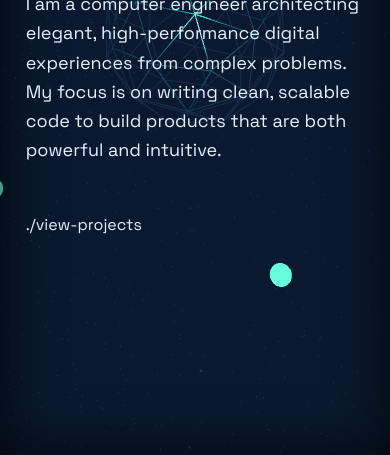
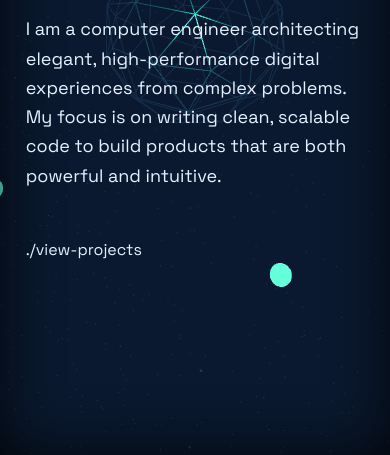
Before and after one commit to sahalthakor/portfolio, a plain HTML site: page index.html in a window 390 px wide. Shown: the part 389-844 px from the top of the page. Drawn offline with nearby package versions, Linux system fonts and the light colour scheme; animation ran at ten frames a second.

Commit message:
Update index.html

```diff
--- a/index.html
+++ b/index.html
@@ -136,13 +136,15 @@
 
         .content-section {
             position: fixed;
-            top: 50%;
+            top: 53%;
+            /* Pushed down to create space from header */
             left: 50%;
             transform: translate(-50%, -50%);
             z-index: 10;
             width: 90%;
             max-width: 1400px;
-            height: 90vh;
+            height: 86vh;
+            /* Adjusted height to fit */
             overflow-y: auto;
             opacity: 0;
             visibility: hidden;
@@ -289,7 +291,8 @@
                 padding: 1.5rem 1rem;
                 width: 95%;
                 height: auto;
-                max-height: 85vh;
+                max-height: 80vh;
+                /* Adjust max height for mobile */
             }
             .numbered-heading {
                 font-size: 24px;
```
